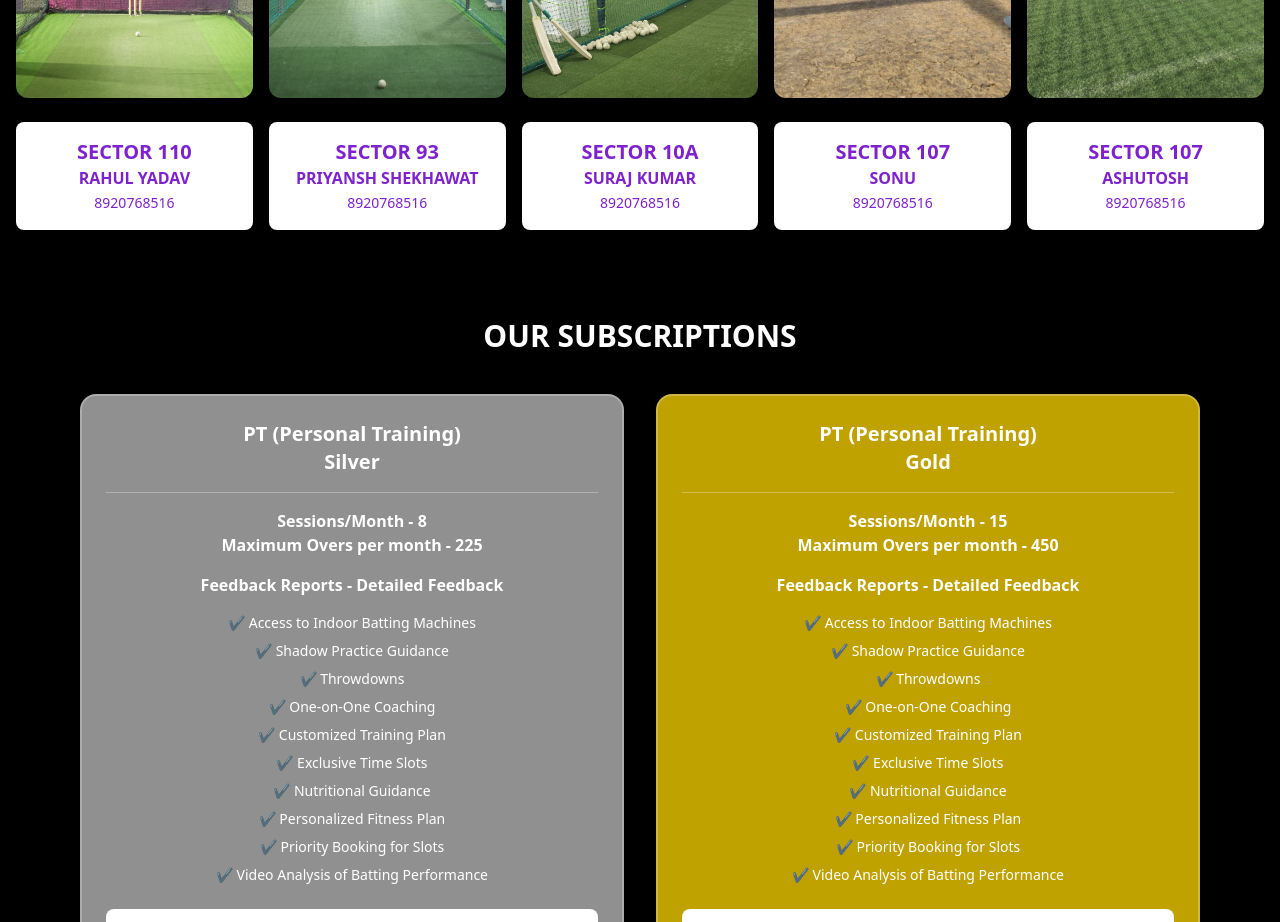
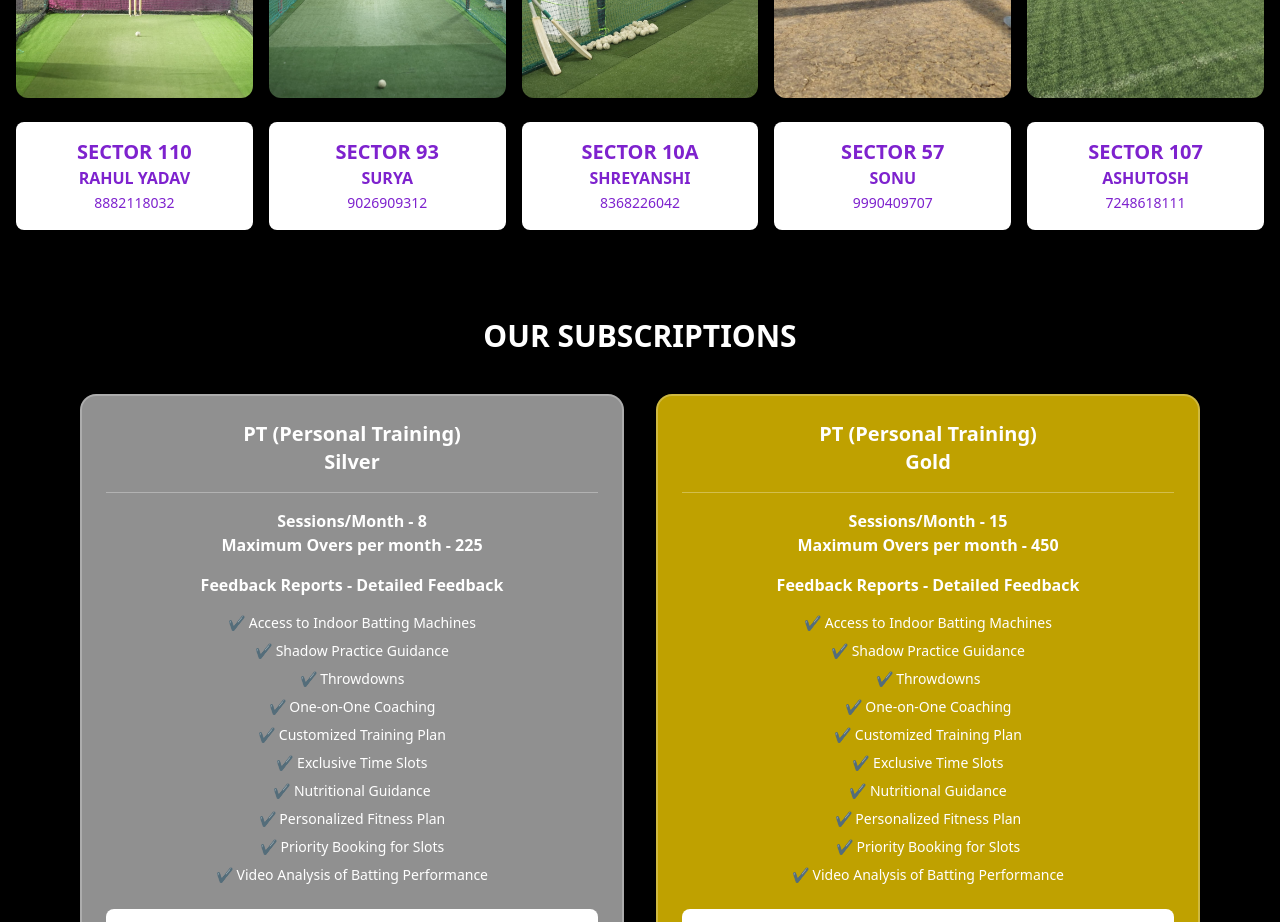
Before and after one commit to Techninza-org/striketheball_newlanding, a plain HTML site: page index.html in a window 1280 px wide. Shown: the part 4960-5882 px from the top of the page. Drawn offline with nearby package versions, Linux system fonts and the light colour scheme; no server answers; animation ran at ten frames a second.

Commit message:
Your commit message here

```diff
--- a/index.html
+++ b/index.html
@@ -666,7 +666,7 @@
                     <div class="mt-6 text-center bg-white text-purple-700 font-bold p-4 rounded-lg">
                         <p class="font-bold text-xl">SECTOR 110</p>
                         RAHUL YADAV<br>
-                        <span class="text-sm font-normal">8920768516</span>
+                        <span class="text-sm font-normal">8882118032</span>
                     </div>
                 </div>
                 <!-- Right image -->
@@ -693,10 +693,11 @@
                     </a>
                     <div class="mt-6 text-center bg-white text-purple-700 font-bold p-4 rounded-lg">
                         <p class="font-bold text-xl">SECTOR 93</p>
-                        PRIYANSH SHEKHAWAT<br>
-                        <span class="text-sm font-normal">8920768516</span>
-                    </div>
-                </div>
+                        SURYA<br>
+                        <span class="text-sm font-normal">9026909312</span>
+                    </div>
+                </div>
+
 
                 <div>
                     <a href="https://maps.app.goo.gl/Mow11y1a1tZY9Ycr9" target="_blank">
@@ -720,8 +721,8 @@
                     </a>
                     <div class="mt-6 text-center bg-white text-purple-700 font-bold p-4 rounded-lg">
                         <p class="font-bold text-xl">SECTOR 10A</p>
-                        SURAJ KUMAR<br>
-                        <span class="text-sm font-normal">8920768516</span>
+                         SHREYANSHI<br>
+                        <span class="text-sm font-normal">8368226042</span>
                     </div>
                 </div>
 
@@ -733,7 +734,7 @@
                         <div
                             class="absolute inset-0 bg-black/70 opacity-0 group-hover:opacity-100 flex items-end p-6 transition duration-300">
                             <div>
-                                <h2 class="text-xl font-extrabold">SECTOR 107</h2>
+                                <h2 class="text-xl font-extrabold">SECTOR 57</h2>
                                 <h4 class="text-sm ">1. Bowling machine sessions <br>
                                     2. Robo arm sessions <br>
                                     3. Corporate cricket coaching <br>
@@ -745,9 +746,9 @@
 
                     </div>
                     <div class="mt-6 text-center bg-white text-purple-700 font-bold p-4 rounded-lg">
-                        <p class="font-bold text-xl">SECTOR 107</p>
+                        <p class="font-bold text-xl">SECTOR 57</p>
                         SONU<br>
-                        <span class="text-sm font-normal">8920768516</span>
+                        <span class="text-sm font-normal">9990409707</span>
                     </div>
                 </div>
                 <div>
@@ -772,7 +773,7 @@
                     <div class="mt-6 text-center bg-white text-purple-700 font-bold p-4 rounded-lg">
                         <p class="font-bold text-xl">SECTOR 107</p>
                         ASHUTOSH<br>
-                        <span class="text-sm font-normal">8920768516</span>
+                        <span class="text-sm font-normal">7248618111</span>
                     </div>
                 </div>
             </div>
```
